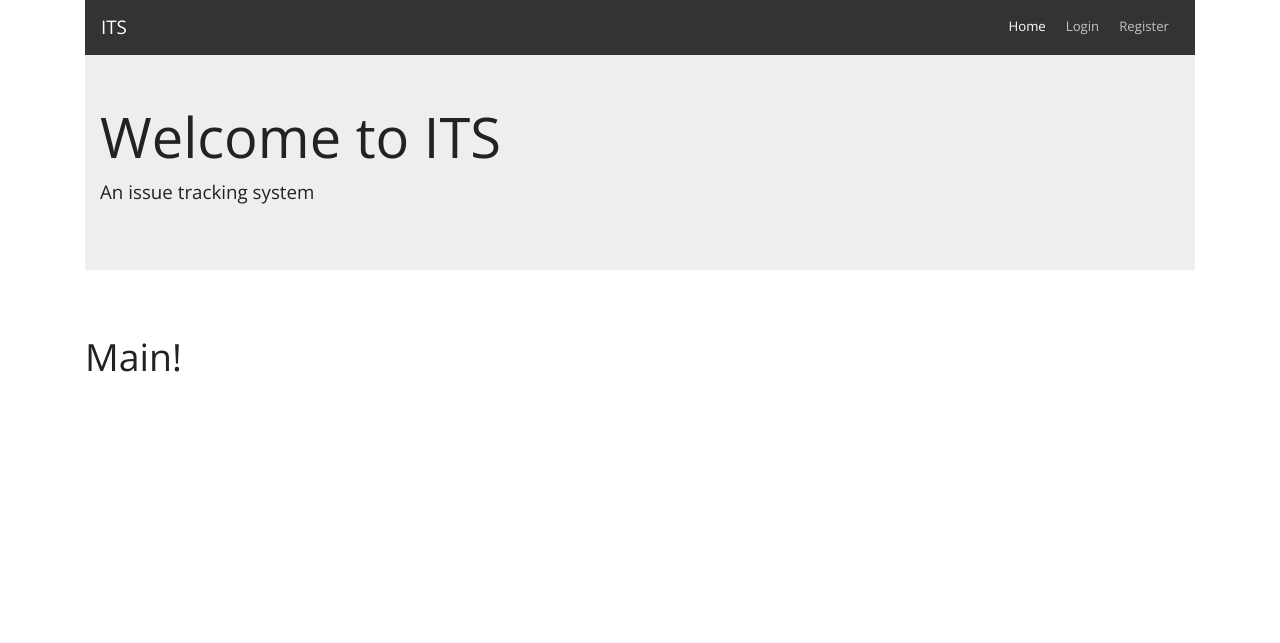
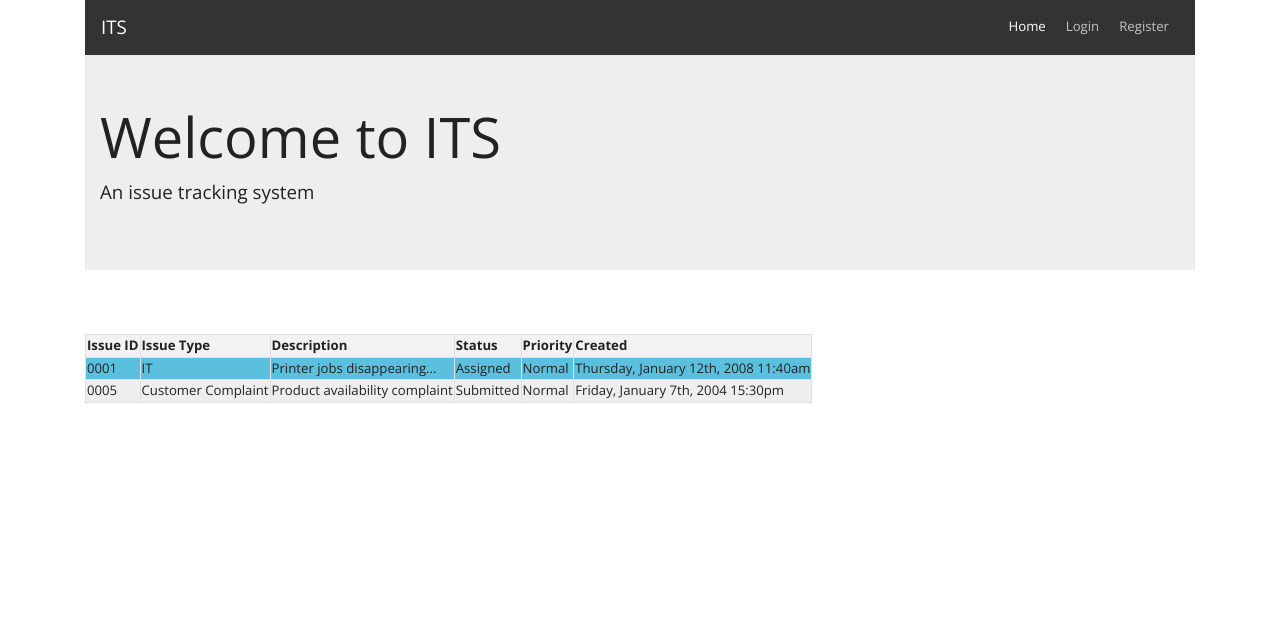
Before and after one commit to jrrlokken/issue-tracking-system, a Flask app: page / in a window 1280 px wide. Shown: the top 643 px of the page. Run offline with Flask 2, Linux system fonts and the light colour scheme; some libraries are stand-ins or nearby versions.

Commit message:
Added additional templates, moved nav and issue list into partials.

```diff
--- a/templates/base.html
+++ b/templates/base.html
@@ -13,20 +13,7 @@
   <body>
     <div class="wrapper">
       <div class="container">
-        <nav class="navbar navbar-dark bg-dark d-flex justify-content-between">
-          <a class="navbar-brand" href="/">ITS</a>
-          <ul class="navbar-nav flex-row">
-            <li class="nav-item active">
-              <a class="nav-link" href="#">Home</a>
-            </li>
-            <li class="nav-item">
-              <a class="nav-link" href="#">Login</a>
-            </li>
-            <li class="nav-item">
-              <a class="nav-link" href="#">Register</a>
-            </li>
-          </ul>
-        </nav>
+        {% include 'navigation.html' %}
       </div>
 
       <section id="header">
@@ -44,7 +31,7 @@
 
       <section id="main">
         <div class="container">
-          {% block main %} {% endblock %}
+          {% include 'issue_list.html' %}
         </div>
       </section>
     </div>
--- a/templates/index.html
+++ b/templates/index.html
@@ -1,14 +1,15 @@
-{% extends 'base.html' %}
-
-{% block header %}
+{% extends 'base.html' %} {% block header %}
 <div class="jumbotron jumbotron-fluid py-5">
   <div class="container">
     <h1 class="display-4">Welcome to ITS</h1>
     <p class="lead">An issue tracking system</p>
   </div>
 </div>
+{% endblock %} {% block main %}
+<ul>
+  {% for user in users %}
+  <li>{{ user.first_name }} {{user.last_name }}</li>
+  {% endfor %}
+</ul>
+
 {% endblock %}
-
-{% block main %}
-<h1>Main!</h1>
-{% endblock %}
--- /dev/null
+++ b/templates/issue_list.html
@@ -0,0 +1,26 @@
+<table class="table-striped table-bordered issue-list">
+  <tr>
+    <th>Issue ID</th>
+    <th>Issue Type</th>
+    <th>Description</th>
+    <th>Status</th>
+    <th>Priority</th>
+    <th>Created</th>
+  </tr>
+  <tr class="bg-info">
+    <td>0001</td>
+    <td>IT</td>
+    <td>Printer jobs disappearing...</td>
+    <td>Assigned</td>
+    <td>Normal</td>
+    <td>Thursday, January 12th, 2008 11:40am</td>
+  </tr>
+  <tr class="bg-secondary">
+    <td>0005</td>
+    <td>Customer Complaint</td>
+    <td>Product availability complaint</td>
+    <td>Submitted</td>
+    <td>Normal</td>
+    <td>Friday, January 7th, 2004 15:30pm</td>
+  </tr>
+</table>
--- /dev/null
+++ b/templates/navigation.html
@@ -0,0 +1,14 @@
+<nav class="navbar navbar-dark bg-dark d-flex justify-content-between">
+  <a class="navbar-brand" href="/">ITS</a>
+  <ul class="navbar-nav flex-row">
+    <li class="nav-item active">
+      <a class="nav-link" href="#">Home</a>
+    </li>
+    <li class="nav-item">
+      <a class="nav-link" href="#">Login</a>
+    </li>
+    <li class="nav-item">
+      <a class="nav-link" href="#">Register</a>
+    </li>
+  </ul>
+</nav>
```
Also changed, not shown: templates/_form.html (+14 -0 lines), templates/register_form.html (added).
